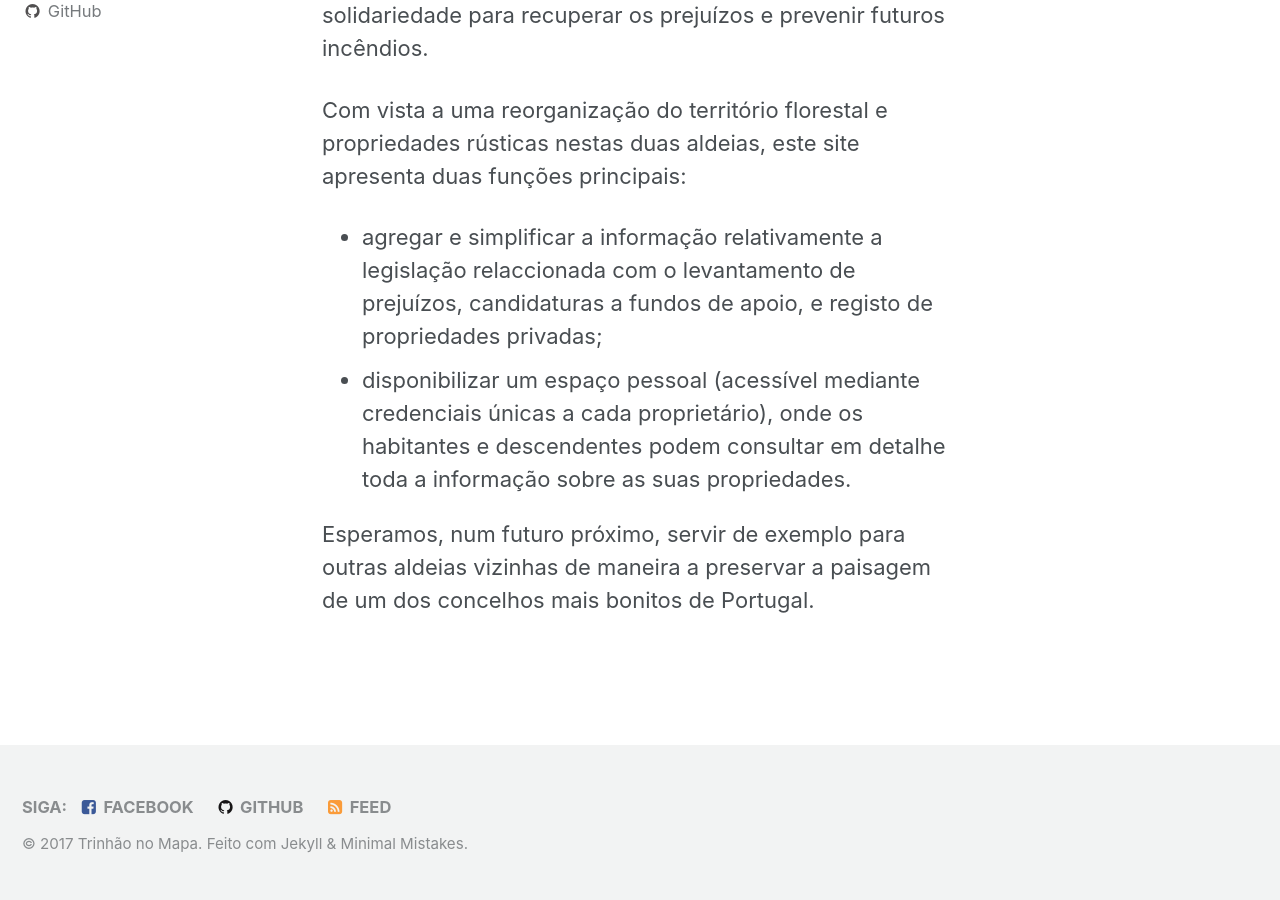
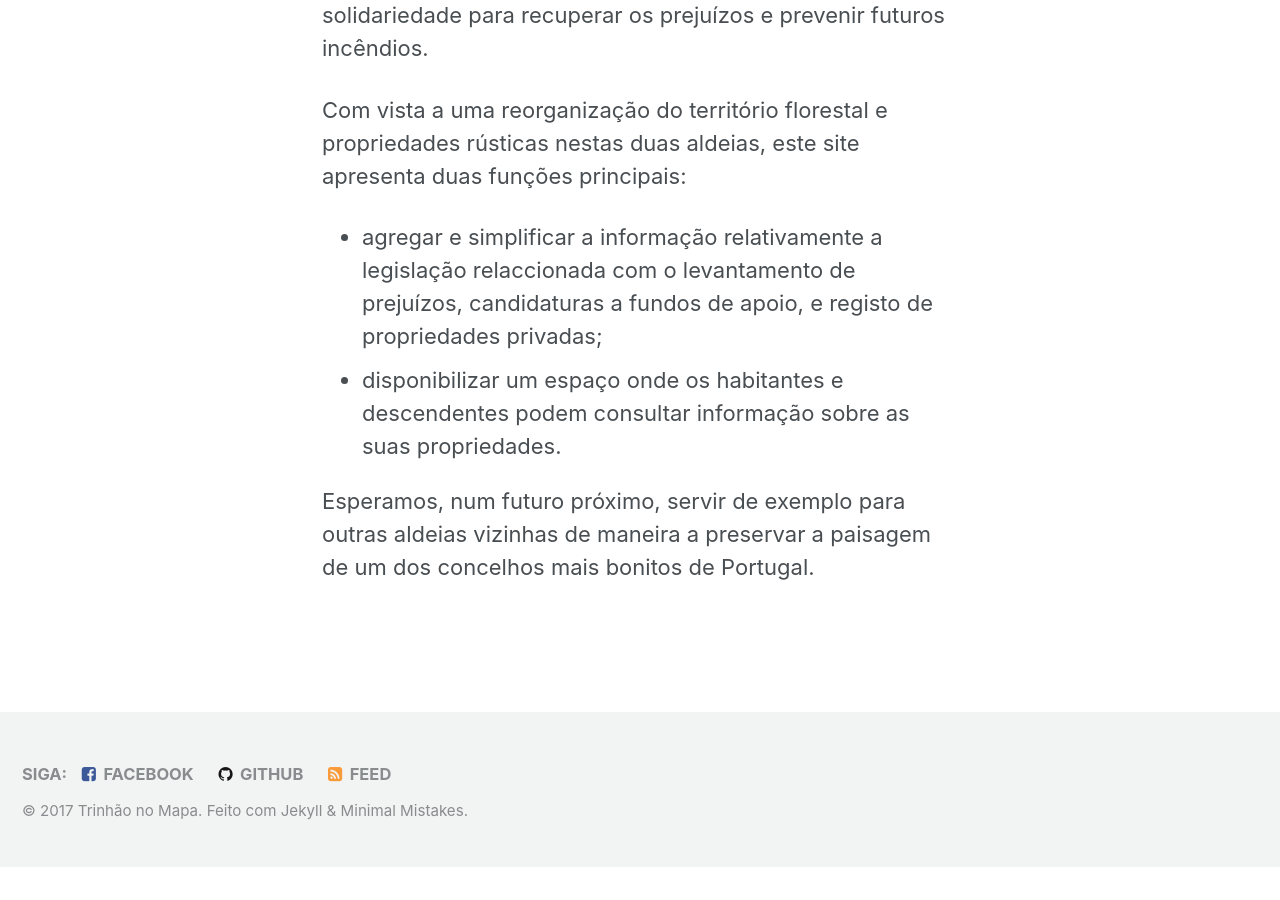
Before and after one commit to trinhaonomapa/trinhaonomapa.github.io, a Jekyll site: the page built from _pages/sobre.md, in a window 1280 px wide and 900 px high, scrolled down 456 px. Built offline with Jekyll 4.4.1, drawn with Linux system fonts in a browser that asks for light colours; after the commit the page ends 1323 px from its top, so only the background shows below that.

Commit message:
Updated about page

```diff
--- a/_pages/sobre.md
+++ b/_pages/sobre.md
@@ -12,6 +12,6 @@ Após este acontecimento que já ocorreu outras vezes no passado (por exemplo em
 Com vista a uma reorganização do território florestal e propriedades rústicas nestas duas aldeias, este site apresenta duas funções principais:
 
 - agregar e simplificar a informação relativamente a legislação relaccionada com o levantamento de prejuízos, candidaturas a fundos de apoio, e registo de propriedades privadas;
-- disponibilizar um espaço pessoal (acessível mediante credenciais únicas a cada proprietário), onde os habitantes e descendentes podem consultar em detalhe toda a informação sobre as suas propriedades.
+- disponibilizar um espaço onde os habitantes e descendentes podem consultar informação sobre as suas propriedades.
 
 Esperamos, num futuro próximo, servir de exemplo para outras aldeias vizinhas de maneira a preservar a paisagem de um dos concelhos mais bonitos de Portugal.
```
